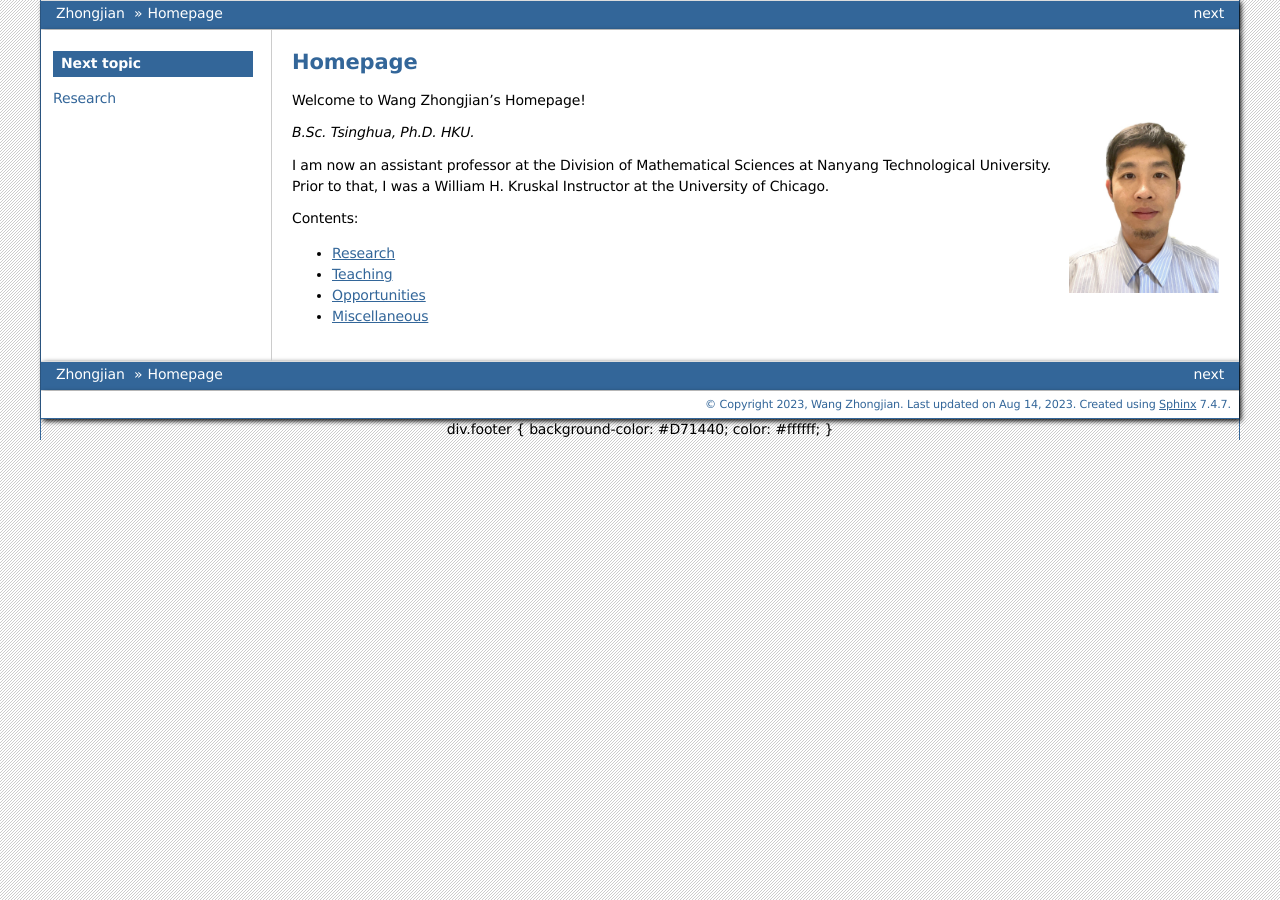
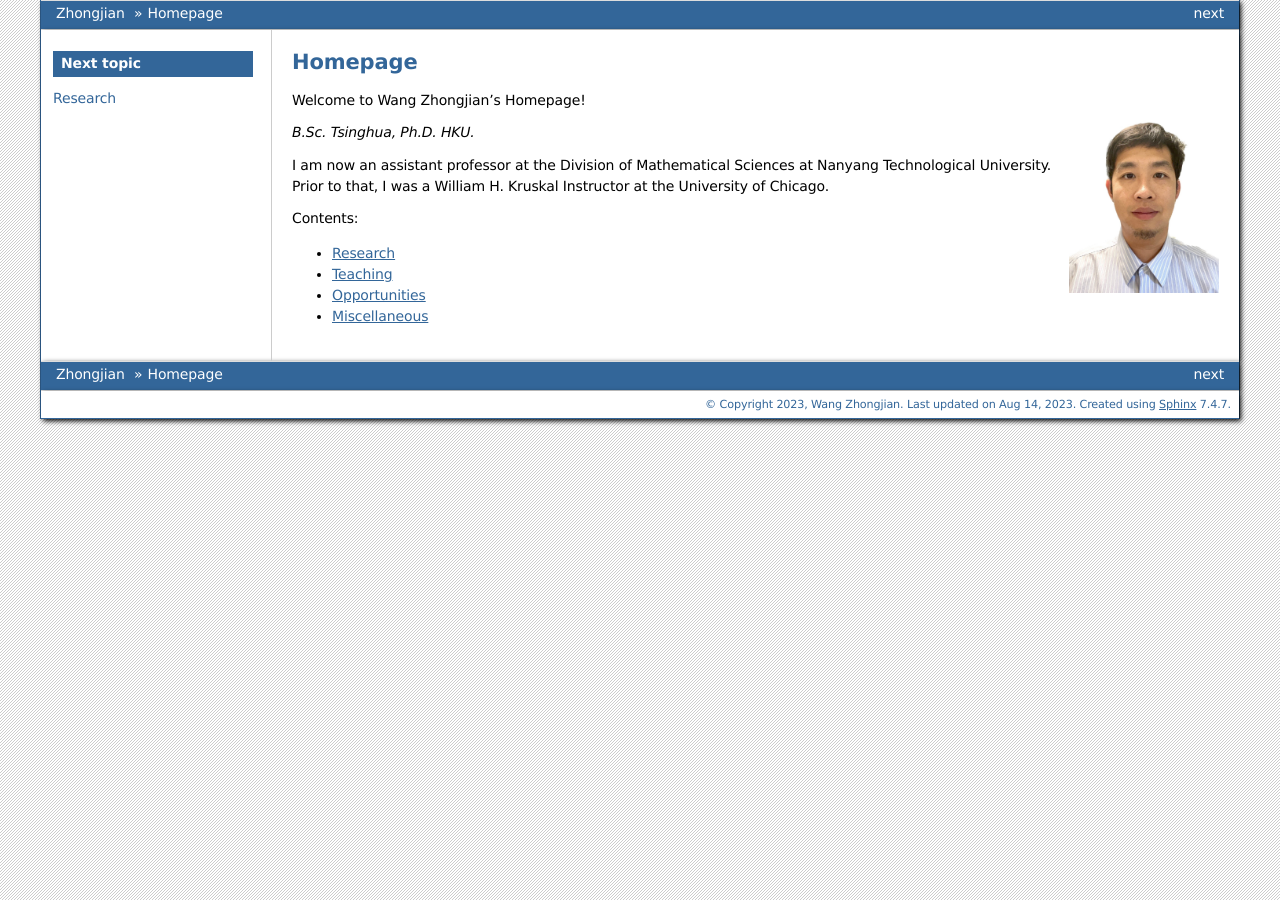
Before and after one commit to ariswang92/ariswang92.github.io, a Sphinx documentation site: the page built from doc/index.rst, in a window 1280 px wide. Built offline with Sphinx 7.4.7, drawn with Linux system fonts in a browser that asks for light colours.

Commit message:
Update layout.html

```diff
--- a/doc/_templates/layout.html
+++ b/doc/_templates/layout.html
@@ -13,10 +13,5 @@
   gtag('config', 'UA-151234405-2');
 </script>
 
-div.footer {
-	background-color: #D71440;
-    color: #ffffff;
-}
-
 
 {% endblock %}
```
